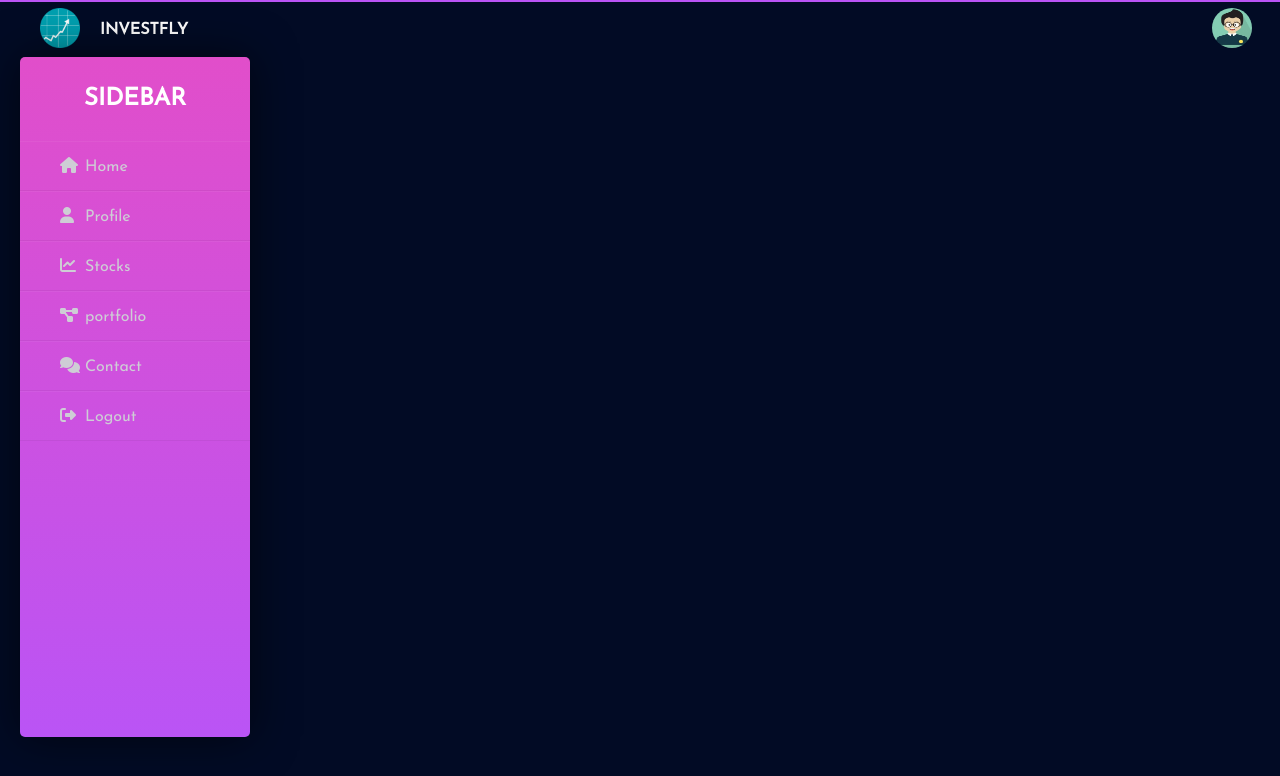
After one commit to unais5/Investfly, a Flask app: template app/templates/base2.html in a window 1280 px wide. The commit adds this page. Shown: the top 776 px of the page. Run offline with Flask 2, Linux system fonts and the light colour scheme; the template is opened without the code that fills it, so the values that code supplies are empty; some libraries are stand-ins or nearby versions.

Commit message:
Dashboard

```diff
--- /dev/null
+++ b/app/Static/css/base2.css
@@ -0,0 +1,108 @@
+@import url('https://fonts.googleapis.com/css?family=Josefin+Sans&display=swap');
+
+*{
+  margin: 0;
+  padding: 0;
+  box-sizing: border-box;
+  list-style: none;
+  text-decoration: none;
+  font-family: 'Josefin Sans', sans-serif;
+}
+
+body{
+   background-color: rgb(2, 11, 37);
+}
+
+.wrapper{
+  border-top: 2px solid #ba54f5;
+  width: 100%;
+  display: flex;
+  position: fixed; /*relative*/
+}
+
+.wrapper .sidebar{
+  margin-left: 20px;
+  margin-top: 55px;
+  width: 230px;
+  height: 85%;
+  background: #ba54f5;
+  background: -webkit-linear-gradient(0deg, #ba54f5 0%, #e14eca 100%);
+  background: -o-linear-gradient(0deg, #ba54f5 0%, #e14eca 100%);
+  background: -moz-linear-gradient(0deg, #ba54f5 0%, #e14eca 100%);
+  background: linear-gradient(0deg, #ba54f5 0%, #e14eca 100%);
+  padding: 30px 0px;
+  position: fixed;
+  border-radius: 5px;
+  box-shadow: 0px 0px 45px 0px rgba(0, 0, 0, 0.6);
+  display: block;
+  overflow: auto;
+}
+
+.wrapper .sidebar h2{
+  color: #fff;
+  text-transform: uppercase;
+  text-align: center;
+  margin-bottom: 30px;
+}
+
+.wrapper .sidebar ul li{
+  padding: 15px;
+  border-bottom: 1px solid #bdb8d7;
+  border-bottom: 1px solid rgba(0,0,0,0.05);
+  border-top: 1px solid rgba(255,255,255,0.05);
+}
+
+.wrapper .sidebar ul li a{
+  margin-left: 25px;
+  color: #cecdd5;
+  display: block;
+}
+
+.wrapper .sidebar ul li a .fas{
+  width: 25px;
+}
+
+.wrapper .sidebar ul li:hover{
+    color: #c221a9;
+    text-decoration: none;
+}
+
+.wrapper .sidebar ul li:hover a{
+  color: #fff;
+}
+
+.wrapper .header{
+    padding-top: 20px;
+    background: rgb(2, 11, 37);
+    color: white;
+    text-transform: uppercase;
+    text-align: center;
+    margin-left: 20px;
+}
+
+.wrapper .img{
+    margin-top: 6px;
+    margin-left: 40px;
+}
+
+.wrapper .user{
+    border-radius: 50%;
+    margin-left: 80% ;
+    margin-top: 6px;
+}
+
+/* .main_content{
+  width: 80%;
+  margin-left: 250px;
+  padding-top: 60px;
+}
+
+.main_content .info{
+  margin-left: 20px;
+  color: #717171;
+  line-height: 25px;
+}
+
+.main_content .info div{
+  margin-bottom: 20px;
+} */
--- a/app/routes.py
+++ b/app/routes.py
@@ -10,6 +10,7 @@ from app.email import send_password_reset_email, send_user_verification_email
 @app.route('/')
 def home_page():
     return render_template("home_page.html")
+    # return render_template("base2.html")
 
 @app.route('/verify_user/<token>', methods = ['GET', 'POST'])
 def verify_user(token):
--- /dev/null
+++ b/app/templates/base2.html
@@ -0,0 +1,42 @@
+<!DOCTYPE html>
+<html lang="en">
+<head>
+    <!-- {% block head %}{% endblock %} -->
+	<meta charset="UTF-8">
+	<title>{% block title %}{% endblock %}</title>
+	<link rel= "stylesheet" type= "text/css" href= "{{url_for('static',filename='css/base2.css')}}">
+	<script src="https://kit.fontawesome.com/b99e675b6e.js"></script>
+</head>
+<body>
+<div class="wrapper">
+    <img class="img" src="{{url_for('static',filename='img/logo1.png')}}" width="40" height="40" alt="" loading="lazy">
+    <div class="header">
+        <h4>INVESTFLY</h4>
+    </div>
+    <img class="user" src="{{url_for('static',filename='img/anime.png')}}" width="40" height="40" alt="" loading="lazy">
+    <div class="sidebar">
+        <h2>Sidebar</h2>
+        <ul>
+            <li><a href="#"><i class="fas fa-home"></i>Home</a></li>
+            <li><a href="#"><i class="fas fa-user"></i>Profile</a></li>
+            <li><a href="#"><i class="fas fa-chart-line"></i>Stocks</a></li>
+            <li><a href="#"><i class="fas fa-project-diagram"></i>portfolio</a></li>
+            <li><a href="#"><i class="fas fa-comments"></i>Contact</a></li>
+            <li><a href="#"><i class="fas fa-sign-out-alt"></i>Logout</a></li>
+        </ul>
+    </div>
+</div>
+<!-- <div class="main_content">
+    <div class="info">
+      <div>Lorem ipsum dolor sit, amet consectetur adipisicing elit. A sed nobis ut exercitationem atque accusamus sit natus officiis totam blanditiis at eum nemo, nulla et quae eius culpa eveniet voluptatibus repellat illum tenetur, facilis porro. Quae fuga odio perferendis itaque alias sint, beatae non maiores magnam ad, veniam tenetur atque ea exercitationem earum eveniet totam ipsam magni tempora aliquid ullam possimus? Tempora nobis facere porro, praesentium magnam provident accusamus temporibus! Repellendus harum veritatis itaque molestias repudiandae ea corporis maiores non obcaecati libero, unde ipsum consequuntur aut consectetur culpa magni omnis vero odio suscipit vitae dolor quod dignissimos perferendis eos? Consequuntur!</div>
+      <div>Lorem ipsum dolor sit, amet consectetur adipisicing elit. A sed nobis ut exercitationem atque accusamus sit natus officiis totam blanditiis at eum nemo, nulla et quae eius culpa eveniet voluptatibus repellat illum tenetur, facilis porro. Quae fuga odio perferendis itaque alias sint, beatae non maiores magnam ad, veniam tenetur atque ea exercitationem earum eveniet totam ipsam magni tempora aliquid ullam possimus? Tempora nobis facere porro, praesentium magnam provident accusamus temporibus! Repellendus harum veritatis itaque molestias repudiandae ea corporis maiores non obcaecati libero, unde ipsum consequuntur aut consectetur culpa magni omnis vero odio suscipit vitae dolor quod dignissimos perferendis eos? Consequuntur!</div>
+      <div>Lorem ipsum dolor sit, amet consectetur adipisicing elit. A sed nobis ut exercitationem atque accusamus sit natus officiis totam blanditiis at eum nemo, nulla et quae eius culpa eveniet voluptatibus repellat illum tenetur, facilis porro. Quae fuga odio perferendis itaque alias sint, beatae non maiores magnam ad, veniam tenetur atque ea exercitationem earum eveniet totam ipsam magni tempora aliquid ullam possimus? Tempora nobis facere porro, praesentium magnam provident accusamus temporibus! Repellendus harum veritatis itaque molestias repudiandae ea corporis maiores non obcaecati libero, unde ipsum consequuntur aut consectetur culpa magni omnis vero odio suscipit vitae dolor quod dignissimos perferendis eos? Consequuntur!</div>
+    </div>
+</div> -->
+{% block content%}
+{% endblock %}
+<script src="https://code.jquery.com/jquery-3.5.1.slim.min.js" integrity="sha384-DfXdz2htPH0lsSSs5nCTpuj/zy4C+OGpamoFVy38MVBnE+IbbVYUew+OrCXaRkfj" crossorigin="anonymous"></script>
+<script src="https://cdn.jsdelivr.net/npm/popper.js@1.16.1/dist/umd/popper.min.js" integrity="sha384-9/reFTGAW83EW2RDu2S0VKaIzap3H66lZH81PoYlFhbGU+6BZp6G7niu735Sk7lN" crossorigin="anonymous"></script>
+<script src="https://cdn.jsdelivr.net/npm/bootstrap@4.5.3/dist/js/bootstrap.min.js" integrity="sha384-w1Q4orYjBQndcko6MimVbzY0tgp4pWB4lZ7lr30WKz0vr/aWKhXdBNmNb5D92v7s" crossorigin="anonymous"></script>
+</body>
+</html>
--- a/app/templates/dashboard.html
+++ b/app/templates/dashboard.html
@@ -1,6 +1,7 @@
 <!Doctype HTML>
 <html>
     <head>
+
     </head>
 </html>
 
```
Also changed, not shown: app/Static/img/anime.png (added).
